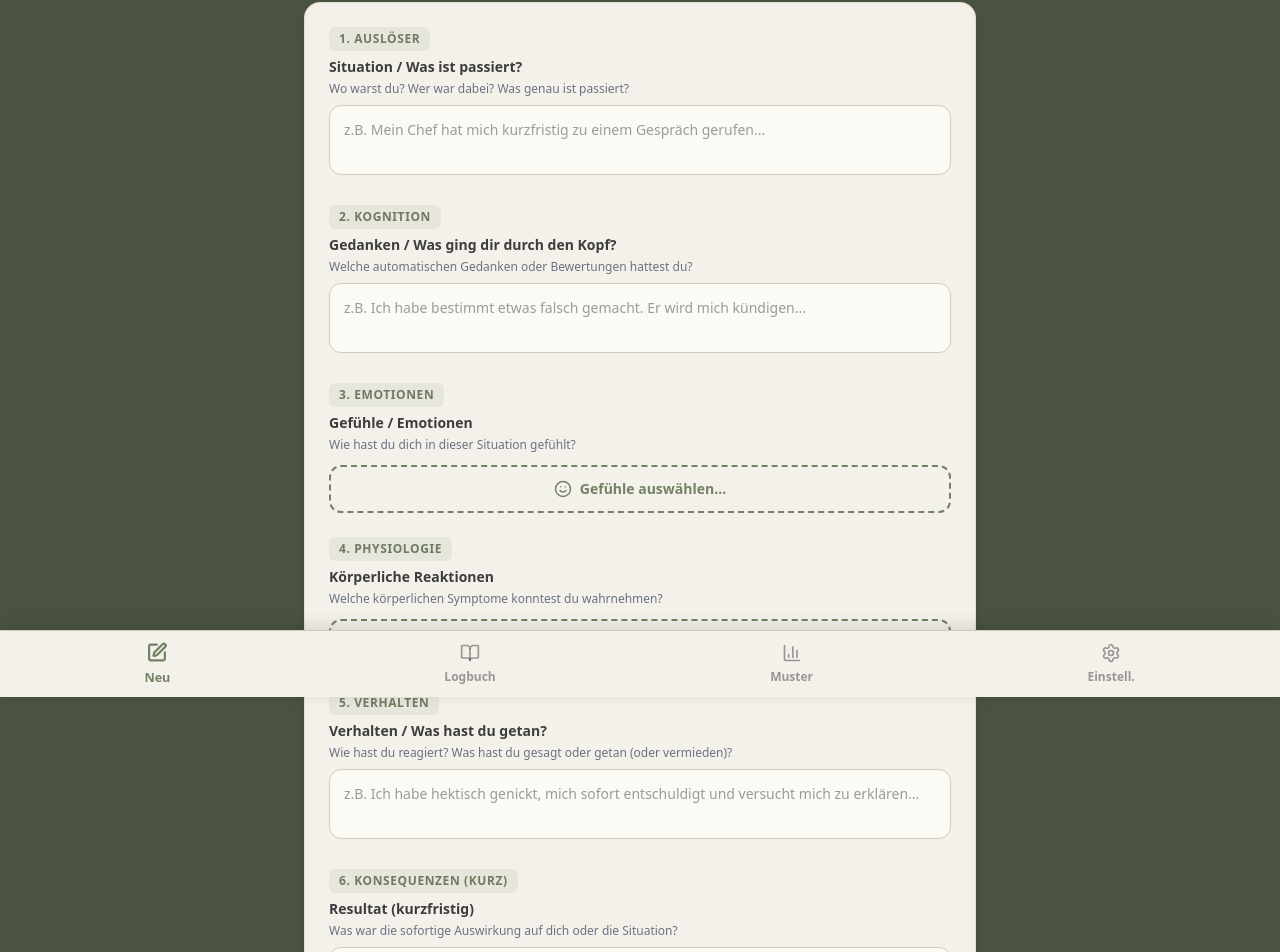
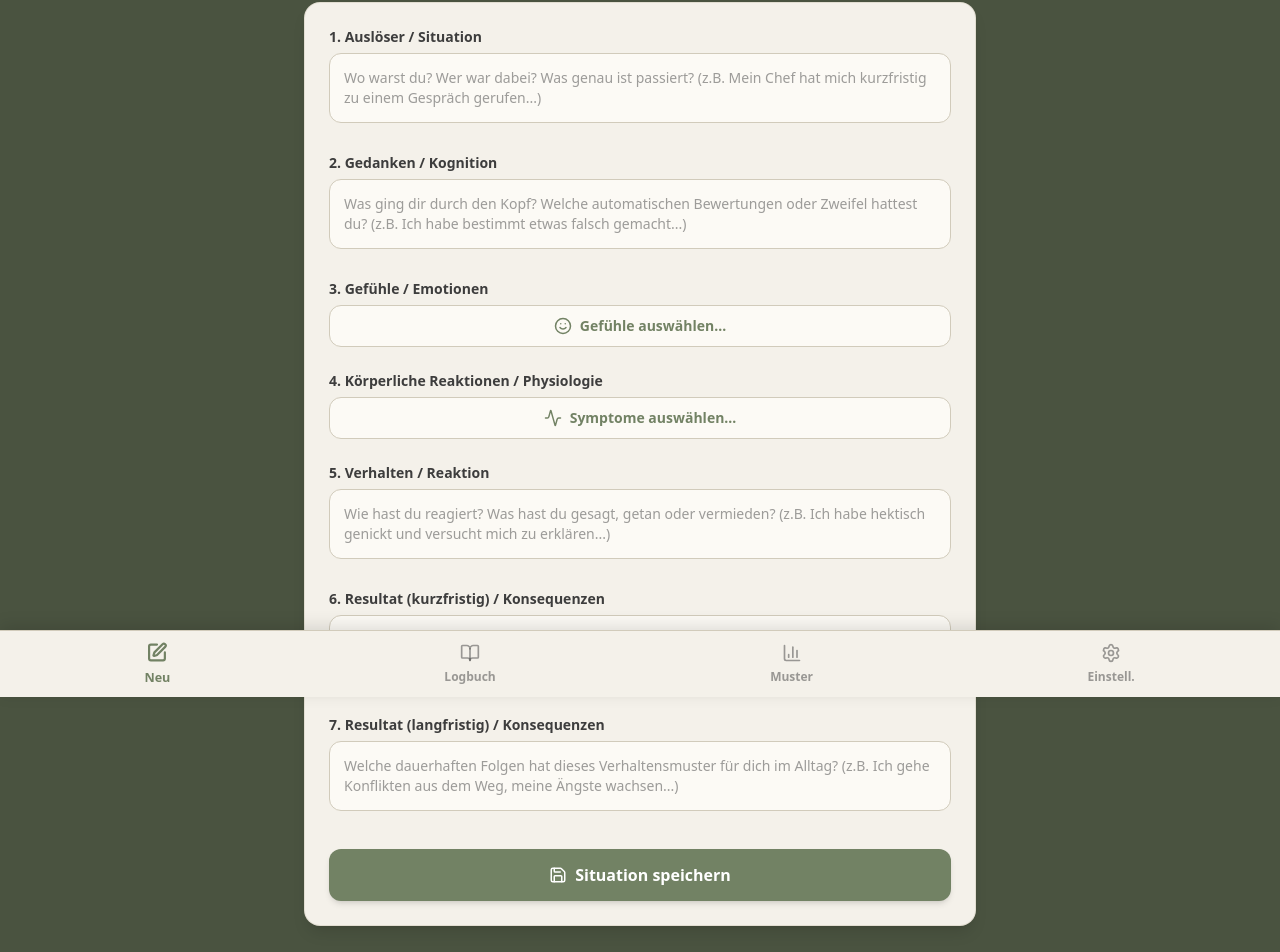
Before and after one commit to theglotzerify/situations-logbuch, a React (Vite) app: page / in a window 1280 px wide. Shown: the part 103-1055 px from the top of the page. Built offline with nearby package versions, Linux system fonts and the light colour scheme.

Commit message:
Add files via upload

```diff
--- a/src/components/EntryForm.tsx
+++ b/src/components/EntryForm.tsx
@@ -122,19 +122,15 @@ export default function EntryForm({
 
           {/* Situation */}
           <div>
-            <div className="flex items-center gap-2 mb-1.5">
-              <span className="text-xs uppercase tracking-wider font-semibold text-[#6e7b61] bg-[#728264]/10 py-1 px-2.5 rounded-md">1. Auslöser</span>
-            </div>
-            <label htmlFor="situation" className="block text-sm font-bold text-[#3D3D3D] mb-1">
-              Situation / Was ist passiert?
+            <label htmlFor="situation" className="block text-sm font-bold text-[#3D3D3D] mb-1.5">
+              1. Auslöser / Situation
             </label>
-            <p className="text-xs text-gray-500 mb-2">Wo warst du? Wer war dabei? Was genau ist passiert?</p>
             <textarea
               id="situation"
               ref={textareaRefs.situation}
               value={situation}
               onChange={(e) => setSituation(e.target.value)}
-              placeholder="z.B. Mein Chef hat mich kurzfristig zu einem Gespräch gerufen..."
+              placeholder="Wo warst du? Wer war dabei? Was genau ist passiert? (z.B. Mein Chef hat mich kurzfristig zu einem Gespräch gerufen...)"
               rows={2}
               className="w-full p-3.5 rounded-xl border border-[#D1CBBB] bg-[#FCFAF5] text-[#3D3D3D] text-sm focus:border-[#728264] focus:ring-2 focus:ring-[#728264]/15 outline-none transition-all resize-none min-h-[70px]"
             />
@@ -142,19 +138,15 @@ export default function EntryForm({
 
           {/* Gedanken */}
           <div>
-            <div className="flex items-center gap-2 mb-1.5">
-              <span className="text-xs uppercase tracking-wider font-semibold text-[#6e7b61] bg-[#728264]/10 py-1 px-2.5 rounded-md">2. Kognition</span>
-            </div>
-            <label htmlFor="gedanken" className="block text-sm font-bold text-[#3D3D3D] mb-1">
-              Gedanken / Was ging dir durch den Kopf?
+            <label htmlFor="gedanken" className="block text-sm font-bold text-[#3D3D3D] mb-1.5">
+              2. Gedanken / Kognition
             </label>
-            <p className="text-xs text-gray-500 mb-2">Welche automatischen Gedanken oder Bewertungen hattest du?</p>
             <textarea
               id="gedanken"
               ref={textareaRefs.gedanken}
               value={gedanken}
               onChange={(e) => setGedanken(e.target.value)}
-              placeholder="z.B. Ich habe bestimmt etwas falsch gemacht. Er wird mich kündigen..."
+              placeholder="Was ging dir durch den Kopf? Welche automatischen Bewertungen oder Zweifel hattest du? (z.B. Ich habe bestimmt etwas falsch gemacht...)"
               rows={2}
               className="w-full p-3.5 rounded-xl border border-[#D1CBBB] bg-[#FCFAF5] text-[#3D3D3D] text-sm focus:border-[#728264] focus:ring-2 focus:ring-[#728264]/15 outline-none transition-all resize-none min-h-[70px]"
             />
@@ -162,18 +154,13 @@ export default function EntryForm({
 
           {/* Gefühle */}
           <div>
-            <div className="flex items-center gap-2 mb-1.5">
-              <span className="text-xs uppercase tracking-wider font-semibold text-[#6e7b61] bg-[#728264]/10 py-1 px-2.5 rounded-md">3. Emotionen</span>
-            </div>
-            <label className="block text-sm font-bold text-[#3D3D3D] mb-1">
-              Gefühle / Emotionen
+            <label className="block text-sm font-bold text-[#3D3D3D] mb-1.5">
+              3. Gefühle / Emotionen
             </label>
-            <p className="text-xs text-gray-500 mb-3">Wie hast du dich in dieser Situation gefühlt?</p>
-
             <button
               type="button"
               onClick={() => setActiveModal('gefuehle')}
-              className="w-full flex items-center justify-center gap-2 py-3 px-4 rounded-xl border-2 border-dashed border-[#728264] text-[#728264] hover:bg-[#728264]/5 font-semibold text-sm transition-all"
+              className="w-full flex items-center justify-center gap-2 py-2.5 px-4 rounded-xl border border-[#D1CBBB] bg-[#FCFAF5] text-[#728264] hover:bg-[#728264]/5 font-semibold text-sm transition-all"
             >
               <Smile size={18} />
               {selectedGefuehle.length > 0
@@ -182,12 +169,12 @@ export default function EntryForm({
             </button>
 
             {selectedGefuehle.length > 0 && (
-              <div className="flex flex-wrap gap-1.5 mt-3">
+              <div className="flex flex-wrap gap-1.5 mt-2">
                 {selectedGefuehle.map(g => (
                   <span
                     key={g}
                     onClick={() => toggleGefuehl(g)}
-                    className="inline-flex items-center gap-1.5 bg-[#728264] text-[#F4F1EA] text-xs font-semibold px-3 py-1.5 rounded-full cursor-pointer hover:bg-[#804A4A] hover:line-through transition-all"
+                    className="inline-flex items-center gap-1.5 bg-[#728264] text-[#F4F1EA] text-xs font-semibold px-2.5 py-1.5 rounded-full cursor-pointer hover:bg-[#804A4A] hover:line-through transition-all"
                     title="Klicken zum Entfernen"
                   >
                     {g}
@@ -199,32 +186,27 @@ export default function EntryForm({
 
           {/* Körperliche Reaktionen */}
           <div>
-            <div className="flex items-center gap-2 mb-1.5">
-              <span className="text-xs uppercase tracking-wider font-semibold text-[#6e7b61] bg-[#728264]/10 py-1 px-2.5 rounded-md">4. Physiologie</span>
-            </div>
-            <label className="block text-sm font-bold text-[#3D3D3D] mb-1">
-              Körperliche Reaktionen
+            <label className="block text-sm font-bold text-[#3D3D3D] mb-1.5">
+              4. Körperliche Reaktionen / Physiologie
             </label>
-            <p className="text-xs text-gray-500 mb-3">Welche körperlichen Symptome konntest du wahrnehmen?</p>
-
             <button
               type="button"
               onClick={() => setActiveModal('koerper')}
-              className="w-full flex items-center justify-center gap-2 py-3 px-4 rounded-xl border-2 border-dashed border-[#728264] text-[#728264] hover:bg-[#728264]/5 font-semibold text-sm transition-all"
+              className="w-full flex items-center justify-center gap-2 py-2.5 px-4 rounded-xl border border-[#D1CBBB] bg-[#FCFAF5] text-[#728264] hover:bg-[#728264]/5 font-semibold text-sm transition-all"
             >
               <Activity size={18} />
               {selectedKoerper.length > 0
                 ? `Reaktionen anpassen (${selectedKoerper.length} ausgewählt)`
-                : 'Reaktionen auswählen...'}
+                : 'Symptome auswählen...'}
             </button>
 
             {selectedKoerper.length > 0 && (
-              <div className="flex flex-wrap gap-1.5 mt-3">
+              <div className="flex flex-wrap gap-1.5 mt-2">
                 {selectedKoerper.map(k => (
                   <span
                     key={k}
                     onClick={() => toggleKoerper(k)}
-                    className="inline-flex items-center gap-1.5 bg-[#728264] text-[#F4F1EA] text-xs font-semibold px-3 py-1.5 rounded-full cursor-pointer hover:bg-[#804A4A] hover:line-through transition-all"
+                    className="inline-flex items-center gap-1.5 bg-[#728264] text-[#F4F1EA] text-xs font-semibold px-2.5 py-1.5 rounded-full cursor-pointer hover:bg-[#804A4A] hover:line-through transition-all"
                     title="Klicken zum Entfernen"
                   >
                     {k}
@@ -236,19 +218,15 @@ export default function EntryForm({
 
           {/* Verhalten */}
           <div>
-            <div className="flex items-center gap-2 mb-1.5">
-              <span className="text-xs uppercase tracking-wider font-semibold text-[#6e7b61] bg-[#728264]/10 py-1 px-2.5 rounded-md">5. Verhalten</span>
-            </div>
-            <label htmlFor="verhalten" className="block text-sm font-bold text-[#3D3D3D] mb-1">
-              Verhalten / Was hast du getan?
+            <label htmlFor="verhalten" className="block text-sm font-bold text-[#3D3D3D] mb-1.5">
+              5. Verhalten / Reaktion
             </label>
-            <p className="text-xs text-gray-500 mb-2">Wie hast du reagiert? Was hast du gesagt oder getan (oder vermieden)?</p>
             <textarea
               id="verhalten"
               ref={textareaRefs.verhalten}
               value={verhalten}
               onChange={(e) => setVerhalten(e.target.value)}
-              placeholder="z.B. Ich habe hektisch genickt, mich sofort entschuldigt und versucht mich zu erklären..."
+              placeholder="Wie hast du reagiert? Was hast du gesagt, getan oder vermieden? (z.B. Ich habe hektisch genickt und versucht mich zu erklären...)"
               rows={2}
               className="w-full p-3.5 rounded-xl border border-[#D1CBBB] bg-[#FCFAF5] text-[#3D3D3D] text-sm focus:border-[#728264] focus:ring-2 focus:ring-[#728264]/15 outline-none transition-all resize-none min-h-[70px]"
             />
@@ -256,19 +234,15 @@ export default function EntryForm({
 
           {/* Resultat (kurzfristig) */}
           <div>
-            <div className="flex items-center gap-2 mb-1.5">
-              <span className="text-xs uppercase tracking-wider font-semibold text-[#6e7b61] bg-[#728264]/10 py-1 px-2.5 rounded-md">6. Konsequenzen (Kurz)</span>
-            </div>
-            <label htmlFor="resultat_kurz" className="block text-sm font-bold text-[#3D3D3D] mb-1">
-              Resultat (kurzfristig)
+            <label htmlFor="resultat_kurz" className="block text-sm font-bold text-[#3D3D3D] mb-1.5">
+              6. Resultat (kurzfristig) / Konsequenzen
             </label>
-            <p className="text-xs text-gray-500 mb-2">Was war die sofortige Auswirkung auf dich oder die Situation?</p>
             <textarea
               id="resultat_kurz"
               ref={textareaRefs.resultatKurz}
               value={resultatKurz}
               onChange={(e) => setResultatKurz(e.target.value)}
-              placeholder="z.B. Kurzfristig nahm die Anspannung ab, aber ich fühlte mich gedemütigt..."
+              placeholder="Was war die sofortige Auswirkung auf dich oder die Situation? (z.B. Kurzfristig nahm die Anspannung ab, aber ich fühlte mich beschämt...)"
               rows={2}
               className="w-full p-3.5 rounded-xl border border-[#D1CBBB] bg-[#FCFAF5] text-[#3D3D3D] text-sm focus:border-[#728264] focus:ring-2 focus:ring-[#728264]/15 outline-none transition-all resize-none min-h-[70px]"
             />
@@ -276,19 +250,15 @@ export default function EntryForm({
 
           {/* Resultat (langfristig) */}
           <div>
-            <div className="flex items-center gap-2 mb-1.5">
-              <span className="text-xs uppercase tracking-wider font-semibold text-[#6e7b61] bg-[#728264]/10 py-1 px-2.5 rounded-md">7. Konsequenzen (Lang)</span>
-            </div>
-            <label htmlFor="resultat_lang" className="block text-sm font-bold text-[#3D3D3D] mb-1">
-              Resultat (langfristig)
+            <label htmlFor="resultat_lang" className="block text-sm font-bold text-[#3D3D3D] mb-1.5">
+              7. Resultat (langfristig) / Konsequenzen
             </label>
-            <p className="text-xs text-gray-500 mb-2">Welche dauerhaften Folgen hat dieses Verhaltensmuster für dich?</p>
             <textarea
               id="resultat_lang"
               ref={textareaRefs.resultatLang}
               value={resultatLang}
               onChange={(e) => setResultatLang(e.target.value)}
-              placeholder="z.B. Ich gehe meinem Chef aus dem Weg, meine Angst vor Kritik wächst weiter..."
+              placeholder="Welche dauerhaften Folgen hat dieses Verhaltensmuster für dich im Alltag? (z.B. Ich gehe Konflikten aus dem Weg, meine Ängste wachsen...)"
               rows={2}
               className="w-full p-3.5 rounded-xl border border-[#D1CBBB] bg-[#FCFAF5] text-[#3D3D3D] text-sm focus:border-[#728264] focus:ring-2 focus:ring-[#728264]/15 outline-none transition-all resize-none min-h-[70px]"
             />
```
